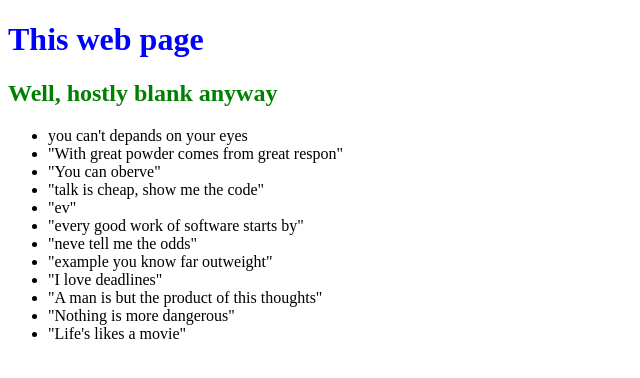
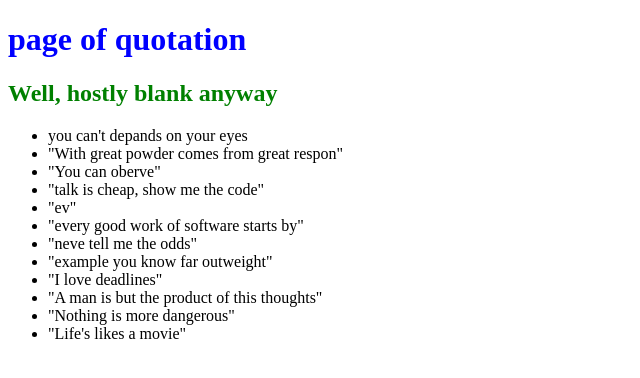
Before and after one commit to shaoyongfeng/0main_openSAP_repro, a plain HTML site: page index.html in a window 1280 px wide. Shown: the whole page, without its empty margins (0-640 px from the left). Drawn offline with Linux system fonts and the light colour scheme.

Commit message:
change first header

```diff
--- a/index.html
+++ b/index.html
@@ -8,7 +8,7 @@
 	<LINK href="styles.css" rel="stylesheet" type="text/css"/>
 	</head>
 	<body>
-		<h1>This web page</h1>
+		<h1>page of quotation</h1>
 		<h2>Well, hostly blank anyway</h2>
 	<ul>
 		<li>you can't depands on your eyes</li>
```
